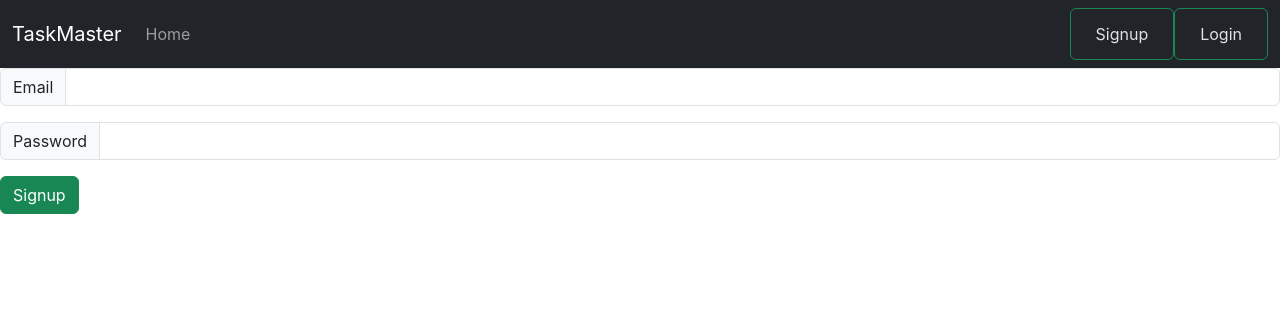
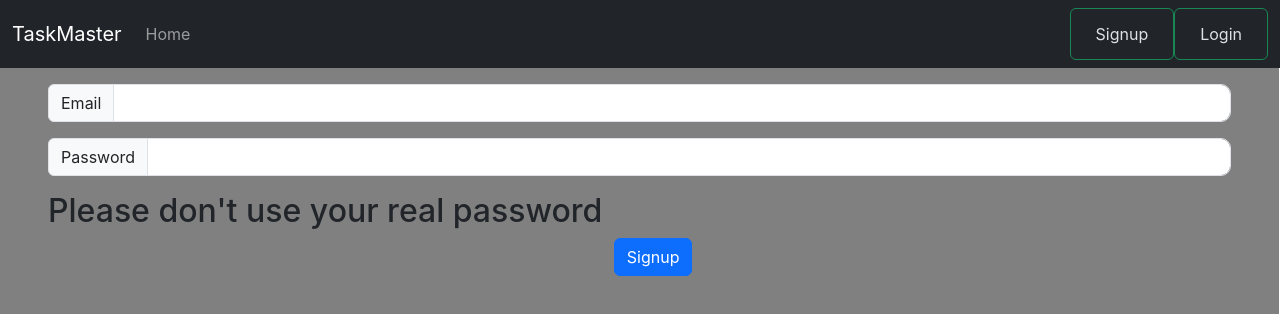
Before and after one commit to bengillitt/TaskMasterTodoList, a React (Create React App) app: page /signup in a window 1280 px wide. Shown: the top 314 px of the page. Built offline with nearby package versions, Linux system fonts and the light colour scheme.

Commit message:
Added styling for login page

```diff
--- a/src/pages/LoginPage.js
+++ b/src/pages/LoginPage.js
@@ -67,17 +67,21 @@ const LoginPage = (props) => {
   };
 
   return (
-    <div>
+    <div className="maindiv">
       {!isLogin ? (
         <div>
           <form onSubmit={loginHandler}>
+            <div className="mx-5">
               <div className="input-group mb-3">
-              <span className="input-group-text" id="inputGroup-sizing-default">
+                <span
+                  className="input-group-text mt-3"
+                  id="inputGroup-sizing-default"
+                >
                   Email
                 </span>
                 <input
                   type="text"
-                className="form-control"
+                  className="form-control mt-3 inputRounding"
                   aria-label="Sizing example input"
                   name="username"
                   value={email}
@@ -86,13 +90,18 @@ const LoginPage = (props) => {
                   required
                 />
               </div>
+            </div>
+            <div className="mx-5">
               <div className="input-group mb-3">
-              <span className="input-group-text" id="inputGroup-sizing-default">
+                <span
+                  className="input-group-text"
+                  id="inputGroup-sizing-default"
+                >
                   Password
                 </span>
                 <input
                   type="password"
-                className="form-control"
+                  className="form-control inputRounding"
                   aria-label="Sizing example input"
                   name="password"
                   value={password}
@@ -101,12 +110,21 @@ const LoginPage = (props) => {
                   required
                 />
               </div>
-            <button type="submit" className="btn btn-success">
+            </div>
+            <div className="submitButton">
+              <button type="submit" className="btn btn-primary">
                 Login
               </button>
+            </div>
           </form>
 
-          {error ? <p>{error}</p> : ""}
+          {error ? (
+            <div className="errorDiv">
+              <p className="errorMessage">{error}</p>
+            </div>
+          ) : (
+            ""
+          )}
         </div>
       ) : (
         <p>Already Logged In</p>
--- /dev/null
+++ b/src/pages/LoginPage.module.css
@@ -0,0 +1,31 @@
+.maindiv {
+  width: 99.9vw;
+  height: 92.5vh;
+  background-color: grey;
+}
+
+.inputRounding {
+  border-radius: 0px 10px 10px 0px;
+}
+
+.submitButton {
+  margin: auto;
+  width: 4%;
+}
+
+.errorMessage {
+  color: white;
+  text-align: center;
+  font-size: large;
+  line-height: 75px;
+  vertical-align: middle;
+}
+
+.errorDiv {
+  background-color: red;
+  margin: auto;
+  margin-top: 20px;
+  margin-bottom: 20px;
+  width: 250px;
+  opacity: 70%;
+}
--- /dev/null
+++ b/src/pages/Signup.modules.css
@@ -0,0 +1,31 @@
+.maindiv {
+  width: 99.9vw;
+  height: 92.5vh;
+  background-color: grey;
+}
+
+.inputRounding {
+  border-radius: 0px 10px 10px 0px;
+}
+
+.submitButton {
+  margin: auto;
+  width: 4%;
+}
+
+.errorMessage {
+  color: white;
+  text-align: center;
+  font-size: large;
+  line-height: 75px;
+  vertical-align: middle;
+}
+
+.errorDiv {
+  background-color: red;
+  margin: auto;
+  margin-top: 20px;
+  margin-bottom: 20px;
+  width: 250px;
+  opacity: 70%;
+}
--- a/src/pages/SignupPage.js
+++ b/src/pages/SignupPage.js
@@ -1,6 +1,8 @@
 import { useEffect, useState } from "react";
 import axios from "axios";
 import { useNavigate } from "react-router-dom";
+
+import "./Signup.modules.css";
 
 const SignupPage = (props) => {
   const navigate = useNavigate();
@@ -78,17 +80,21 @@ const SignupPage = (props) => {
   };
 
   return (
-    <div>
+    <div className="maindiv">
       {!isLogin ? (
         <div>
           <form onSubmit={signupHandler}>
+            <div className="mx-5">
               <div className="input-group mb-3">
-              <span className="input-group-text" id="inputGroup-sizing-default">
+                <span
+                  className="input-group-text mt-3"
+                  id="inputGroup-sizing-default"
+                >
                   Email
                 </span>
                 <input
                   type="text"
-                className="form-control"
+                  className="form-control mt-3 inputRounding"
                   aria-label="Sizing example input"
                   name="username"
                   value={email}
@@ -97,13 +103,18 @@ const SignupPage = (props) => {
                   required
                 />
               </div>
+            </div>
+            <div className="mx-5">
               <div className="input-group mb-3">
-              <span className="input-group-text" id="inputGroup-sizing-default">
+                <span
+                  className="input-group-text"
+                  id="inputGroup-sizing-default"
+                >
                   Password
                 </span>
                 <input
                   type="password"
-                className="form-control"
+                  className="form-control inputRounding"
                   aria-label="Sizing example input"
                   name="password"
                   value={password}
@@ -112,12 +123,22 @@ const SignupPage = (props) => {
                   required
                 />
               </div>
-            <button type="submit" className="btn btn-success">
+            </div>
+            <h2 className="mx-5">Please don't use your real password</h2>
+            <div className="submitButton">
+              <button type="submit" className="btn btn-primary">
                 Signup
               </button>
+            </div>
           </form>
 
-          {error ? <p>{error}</p> : ""}
+          {error ? (
+            <div className="errorDiv">
+              <p className="errorMessage">{error}</p>
+            </div>
+          ) : (
+            ""
+          )}
         </div>
       ) : (
         <p>Already Logged In</p>
```
Lines whose indentation alone changed are shown as unchanged.
